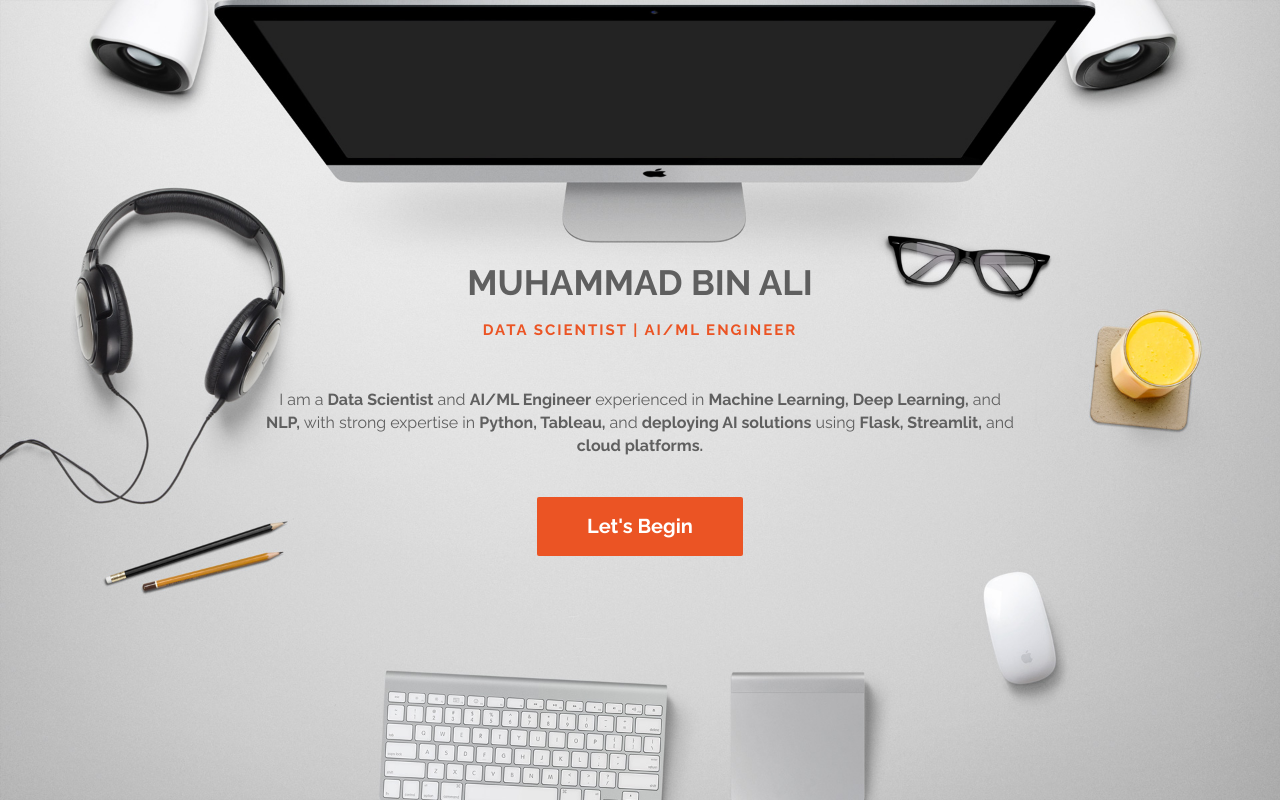
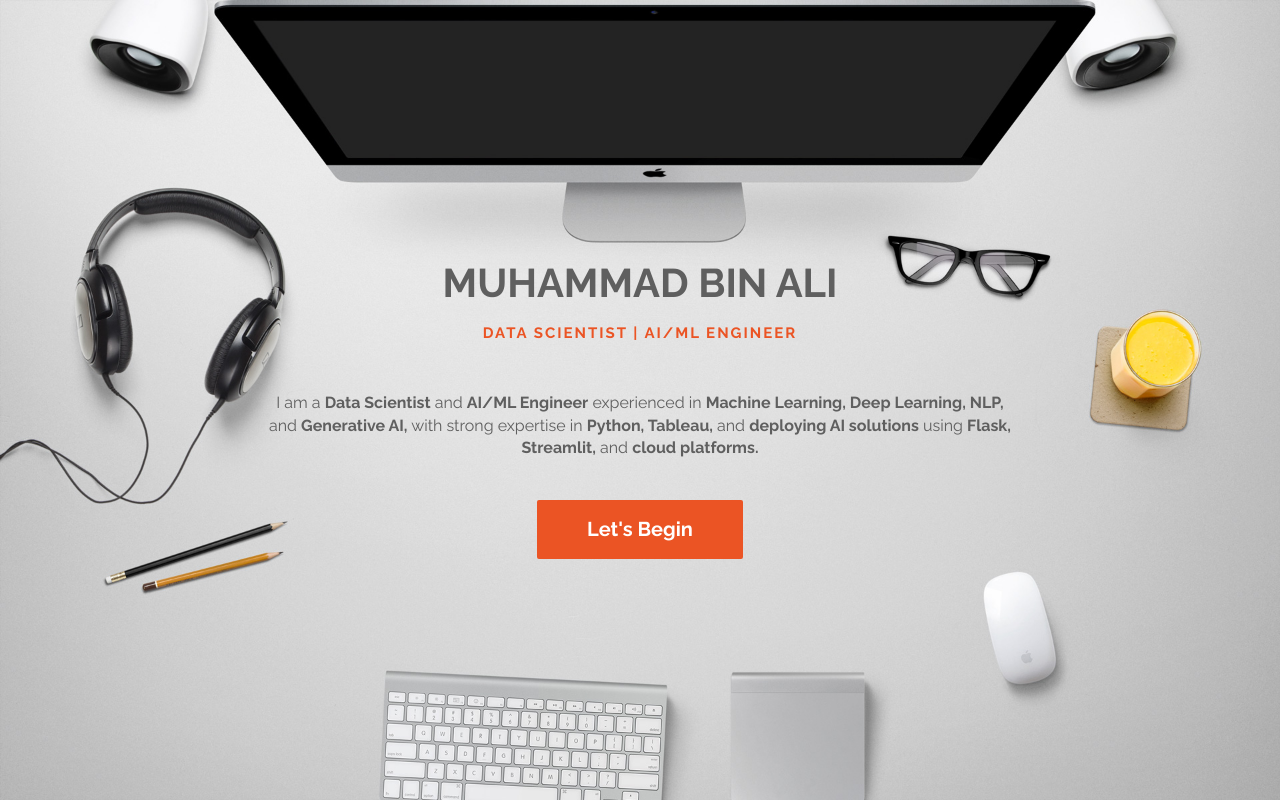
Before and after one commit to Muhammadbinali939/muhammadbinali, a plain HTML site: page index.html in a window 1280 px wide. Shown: the top 802 px of the page. Drawn offline with Linux system fonts and the light colour scheme.

Commit message:
Update index.html

```diff
--- a/index.html
+++ b/index.html
@@ -56,9 +56,9 @@ https://templatemo.com/tm-464-ultra-profile
 			<div class="row">
 				<div class="col-md-2 col-sm-1"></div>
 				<div class="col-md-8 col-sm-10">
-					<h1 class="tm-home-title" style="font-size: 35px;"><strong>Muhammad Bin Ali</strong></h1>
+					<h1 class="tm-home-title" style="font-size: 40px;"><strong>Muhammad Bin Ali</strong></h1>
                     <h2 class="tm-home-subtitle" style="font-size: 15px;">Data Scientist | AI/ML Engineer</h2
-					<p>I am a <strong>Data Scientist</strong> and <strong>AI/ML Engineer</strong> experienced in <strong>Machine Learning, Deep Learning,</strong> and <strong>NLP,</strong> with strong expertise in <strong>Python, Tableau,</strong> and <strong>deploying AI solutions</strong> using <strong>Flask, Streamlit,</strong> and <strong>cloud platforms.</strong></p>
+					<p>I am a <strong>Data Scientist</strong> and <strong>AI/ML Engineer</strong> experienced in <strong>Machine Learning, Deep Learning, NLP,</strong> and <strong>Generative AI,</strong> with strong expertise in <strong>Python, Tableau,</strong> and <strong>deploying AI solutions</strong> using <strong>Flask, Streamlit,</strong> and <strong>cloud platforms.</strong></p>
 					<a href="#work" class="btn btn-default smoothScroll tm-view-more-btn">Let's Begin</a>
 				</div>
 				<div class="col-md-2 col-sm-1"></div>
@@ -274,7 +274,7 @@ https://templatemo.com/tm-464-ultra-profile
 					</div>
 				</div>
 				<div class="col-md-4 col-sm-4 wow rotateInUpLeft" data-wow-delay="0.6s">
-					<div class="media twitter">
+					<div class="GitHub">
 						<a href="https://github.com/Muhammadbinali939/Muhammad-Bin-Ali">
 							<div class="media-object pull-left">
 								<i class="fa fa-github"></i>
```
